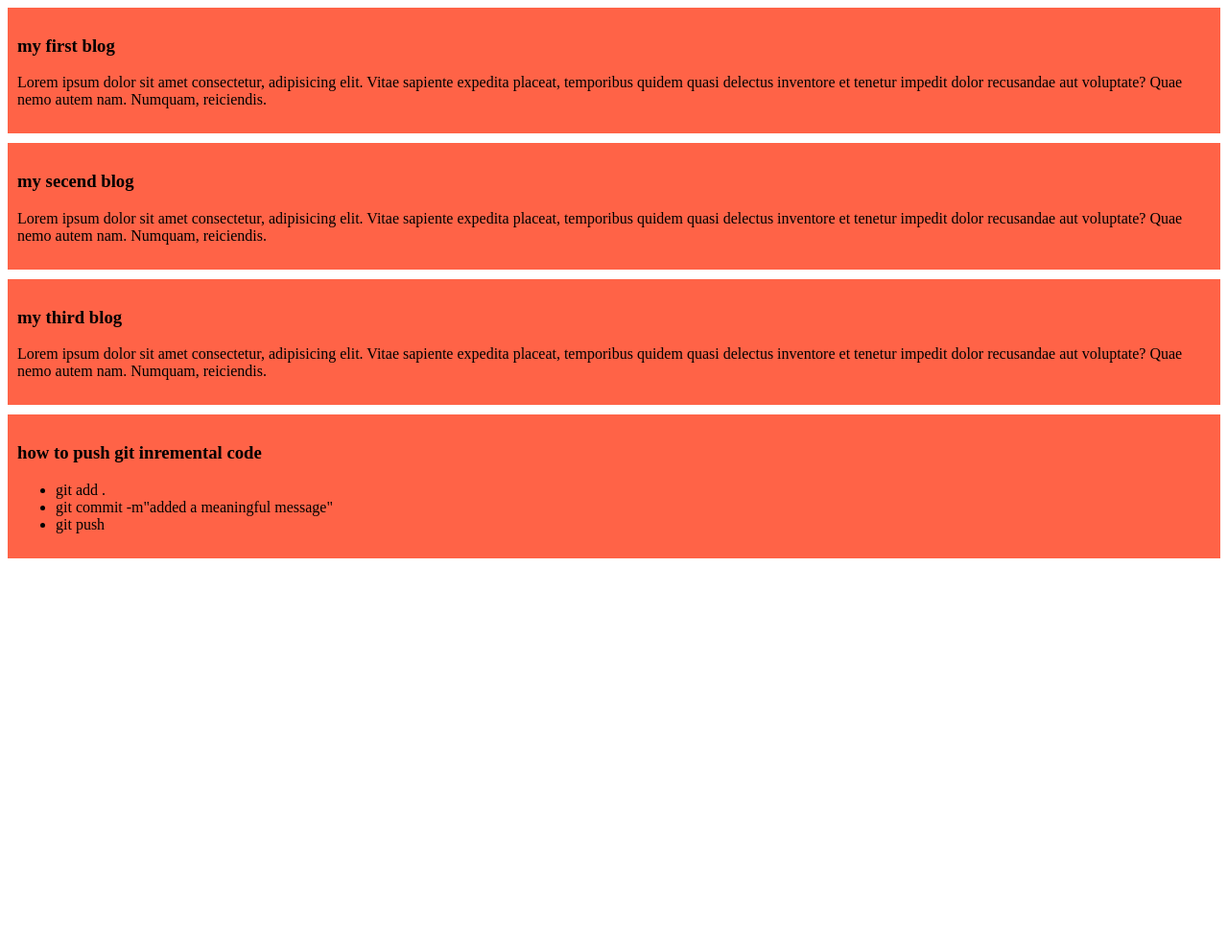
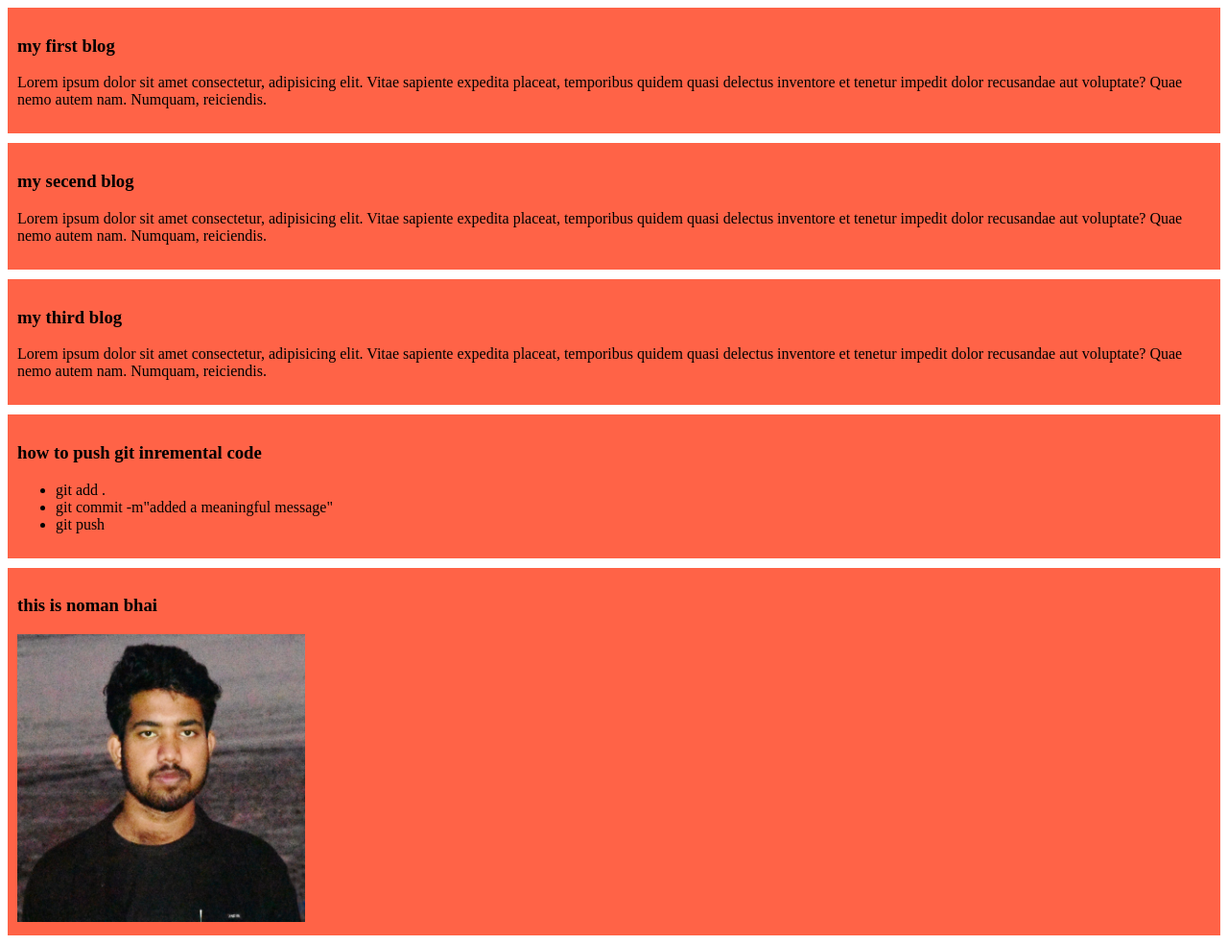
Before and after one commit to abanomanchy/my-simple-website, a plain HTML site: page index.html in a window 1280 px wide. Shown: the whole page at 96% size. Before the commit the page ends 800 px from the top, so only its background shows below. Drawn offline with Linux system fonts and the light colour scheme.

Commit message:
added noman pic

```diff
--- a/index.html
+++ b/index.html
@@ -27,5 +27,10 @@
         <li>git push</li>
         </ul>
     </div>
+    <div>
+        <h3>this is noman bhai</h3>
+        <img src="noman.jpg" alt="nonan pic" height="300" width="300">
+
+    </div>
 </body>
 </html>
```
Also changed, not shown: noman.jpg (added).
